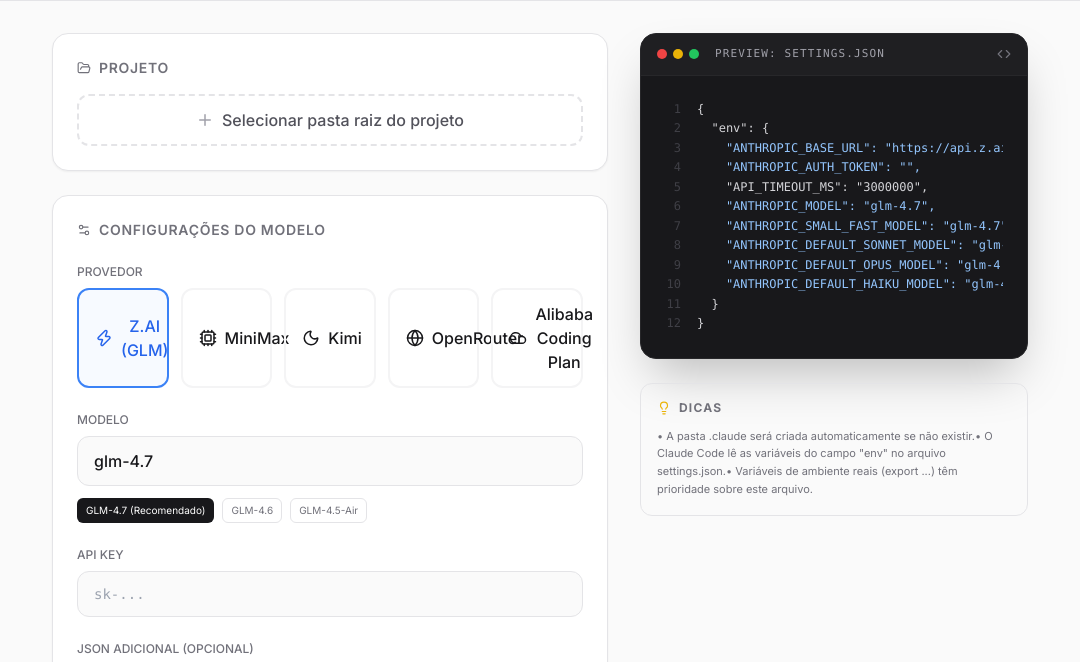
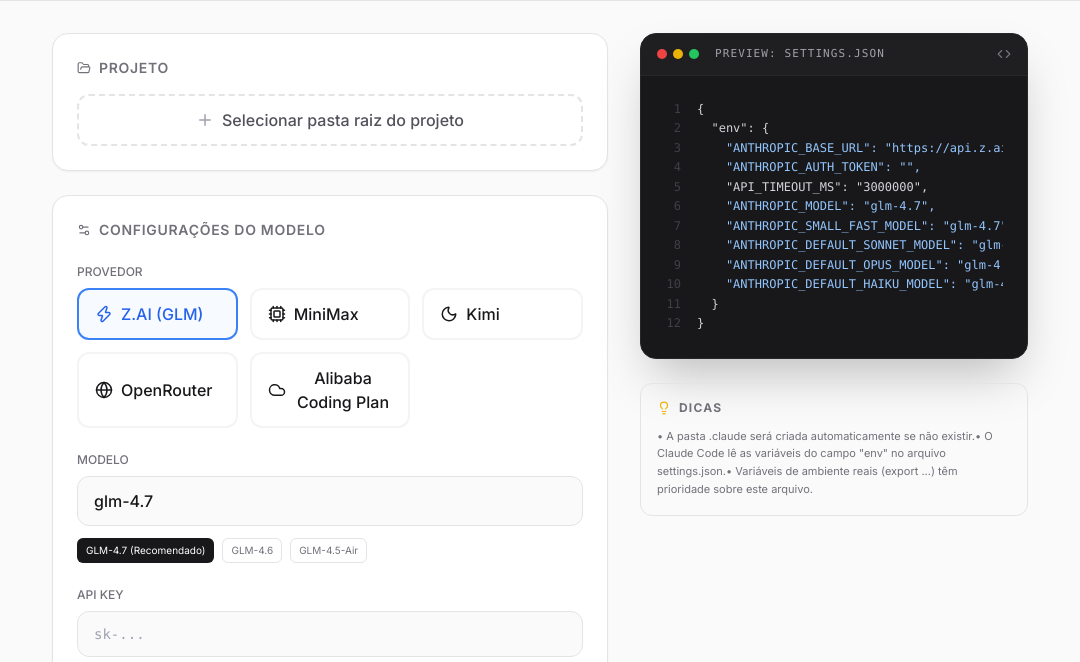
Before and after one commit to eliasribeiro/DESK.CCSwitchModel, an Electron app: page index.html in a window 1080 px wide. Shown: the part 64-726 px from the top of the page. Drawn offline with nearby package versions, Linux system fonts and the light colour scheme; no server answers.

```diff
--- a/index.html
+++ b/index.html
@@ -351,7 +351,7 @@
                 // Provider
                 React.createElement('div', null, [
                   React.createElement('label', { className: 'block text-xs font-medium text-zinc-500 mb-2' }, 'PROVEDOR'),
-                  React.createElement('div', { className: 'grid grid-cols-5 gap-3' }, [
+                  React.createElement('div', { className: 'grid grid-cols-3 gap-3' }, [
                     { id: 'zai', label: 'Z.AI (GLM)', icon: 'Zap' },
                     { id: 'minimax', label: 'MiniMax', icon: 'Cpu' },
                     { id: 'kimi', label: 'Kimi', icon: 'Moon' },
```
Also changed, not shown: 9 other files.
